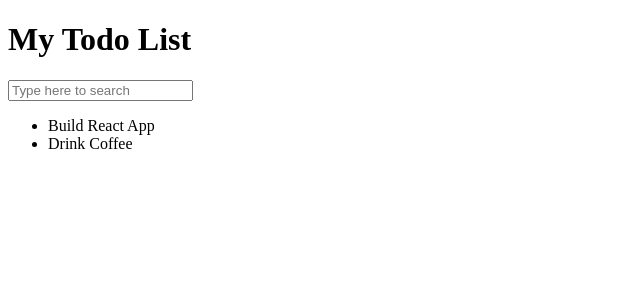
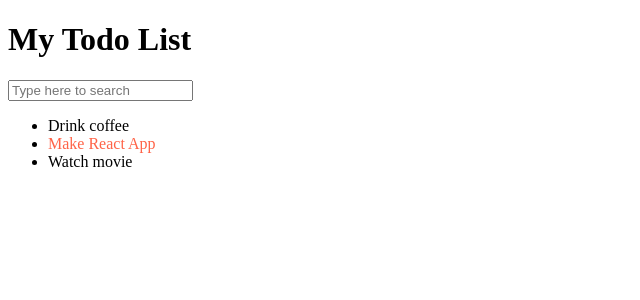
Before and after one commit to Irina-Dovgyalo/todo, a React (Create React App) app: page / in a window 1280 px wide. Shown: the top 300 px of the page, without its empty margins (0-640 px from the left). Built offline with nearby package versions, Linux system fonts and the light colour scheme.

Commit message:
feat: change App, add array todoData

```diff
--- a/src/App.js
+++ b/src/App.js
@@ -1,19 +1,23 @@
-import React, { Component } from 'react';
+import React from 'react';
 import TodoList from './components/TodoList';
 import AppHeader from './components/AppHeader';
 import SearchPanel from './components/SearchPanel';
 
 
-class App extends Component {
-  render() {
+const App = () => {
+  const todoData = [
+    {label: 'Drink coffee', important: false},
+    {label: 'Make React App', important: true},
+    {label: 'Watch movie', important: false}
+  ];
+
   return (
     <div>
       <AppHeader />
       <SearchPanel />
-        <TodoList />
+      <TodoList todos={todoData}/>
     </div>
   );
 }
-}
 
 export default App;
--- a/src/components/TodoList.js
+++ b/src/components/TodoList.js
@@ -1,11 +1,17 @@
 import React from 'react';
 import TodoListItem from './TodoListItem';
 
-const TodoList = () => {
+const TodoList = ({ todos }) => {
+
+    const elements = todos.map((item, id) => {
+        return (
+            <li><TodoListItem {...item} /></li>
+        )
+    })
+
     return(
       <ul>
-        <li><TodoListItem label="Build React App" /></li>
-        <li><TodoListItem label="Drink Coffee" /></li>
+        { elements }
       </ul>
     )
   }
--- a/src/components/TodoListItem.js
+++ b/src/components/TodoListItem.js
@@ -1,7 +1,10 @@
 import React from 'react';
 
-const TodoListItem = ( { label }) => {
-    return<span>{label}</span>
+const TodoListItem = ( { label, important = false }) => {
+    const style = {
+        color: important ? 'tomato' : 'black'
+    };
+    return<span style={style}>{label}</span>
 }
 
 export default TodoListItem;
```
Lines whose indentation alone changed are shown as unchanged.
